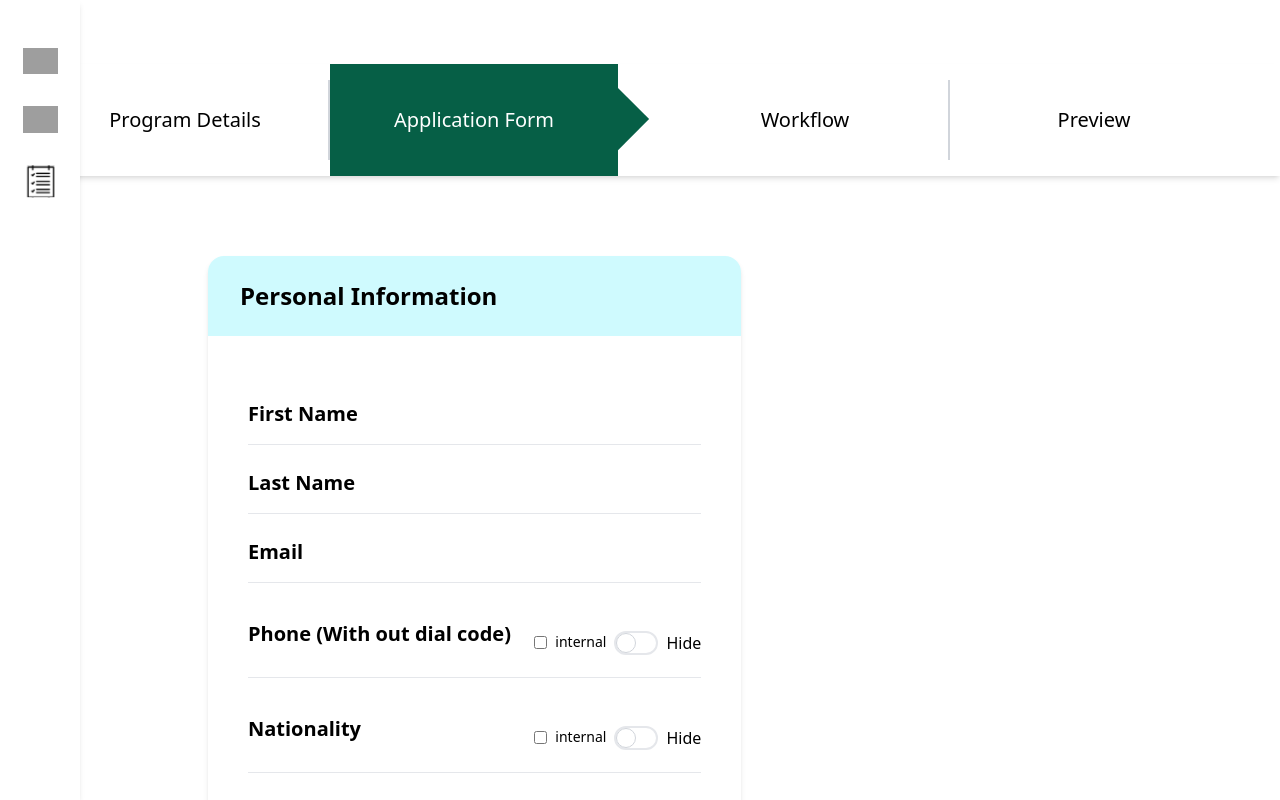
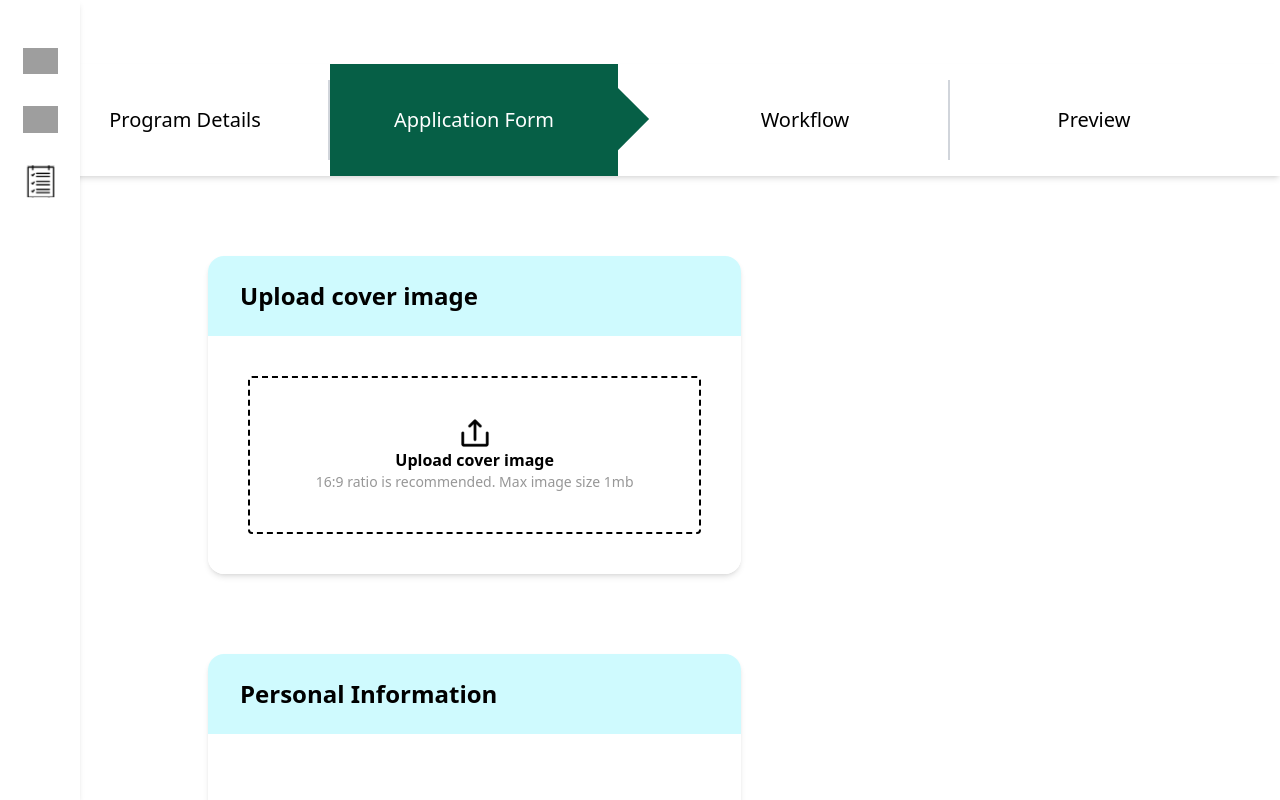
Before and after one commit to m3tesim/CP-FE, a React (Vite) app: page / in a window 1280 px wide. Shown: the top 800 px of the page. Built offline with nearby package versions, Linux system fonts and the light colour scheme; grey boxes are pictures that could not be loaded.

Commit message:
create image Uploder

```diff
--- a/src/Pages/ApplicationForm.tsx
+++ b/src/Pages/ApplicationForm.tsx
@@ -1,9 +1,11 @@
+import ImageUploader from "../components/ImageUploader";
 import PersonalInformationForm from "../components/PersonalInformationForm";
 import ProfileForm from "../components/ProfileForm";
 
 export default function ApplicationForm() {
   return (
     <>
+      <ImageUploader />
       <PersonalInformationForm />
       <ProfileForm />
     </>
--- a/src/components/CustomQuestion.tsx
+++ b/src/components/CustomQuestion.tsx
@@ -7,7 +7,7 @@ import {
 } from "react";
 import QuestionType from "./QuestionType";
 import Select from "./formElements/Select";
-import DeleteQuestion from "./formElements/Delete";
+import Delete from "./formElements/Delete";
 import FormContainer from "./FormContainer";
 import { CustomQuestion } from "../context/contextTypes";
 import { v4 as uuidv4 } from "uuid";
@@ -70,7 +70,7 @@ const CustomQuestions = ({
 
         <div className="mt-14 cursor-pointer flex flex-row justify-between">
           <span onClick={() => closeNewQuestion(false)}>
-            <DeleteQuestion />
+            <Delete text="Delete question" />
           </span>
 
           <button
--- /dev/null
+++ b/src/components/ImageUploader.tsx
@@ -0,0 +1,65 @@
+/* eslint-disable @typescript-eslint/ban-ts-comment */
+import FormContainer from "./FormContainer";
+import Upload from "../assets/Upload.svg";
+import { ChangeEvent, useState } from "react";
+import Delete from "./formElements/Delete";
+
+export default function ImageUploader() {
+  const [image, setImage] = useState<string | null>(null);
+
+  const handleChange = (e: ChangeEvent<HTMLInputElement>) => {
+    if (e.target.files) {
+      const file = e.target.files[0];
+      const reader = new FileReader();
+      reader.onload = (e: ProgressEvent<FileReader>) => {
+        // @ts-ignore
+        setImage(e.target.result as string);
+      };
+      reader.readAsDataURL(file);
+    }
+  };
+
+  const deleteImage = () => {
+    setImage(null);
+  };
+  console.log(image, "url");
+  return (
+    <FormContainer title="Upload cover image">
+      <div>
+        {image ? (
+          <div>
+            <img src={image} width="600" alt="Cover" />
+
+            <div className="mt-4 cursor-pointer" onClick={() => deleteImage()}>
+              <Delete text="Delete & re-upload" />
+            </div>
+          </div>
+        ) : (
+          <div>
+            <input
+              onChange={(e) => handleChange(e)}
+              className="hidden"
+              type="file"
+              accept="image/*"
+              name="input-file-upload"
+              id="input-file-upload"
+            />
+            <label
+              id="label-file-upload"
+              htmlFor="input-file-upload"
+              className=" flex cursor-pointer flex-col items-center rounded border-2 border-dashed p-10 text-center border-black"
+            >
+              <div className="">
+                <img src={Upload} width="30" height="30" />
+              </div>
+              <p className=" font-Poppins font-semibold">Upload cover image</p>
+              <span className="font-medium text-[#979797] font-Poppins text-sm ">
+                16:9 ratio is recommended. Max image size 1mb
+              </span>
+            </label>
+          </div>
+        )}
+      </div>
+    </FormContainer>
+  );
+}
--- a/src/components/formElements/Delete.tsx
+++ b/src/components/formElements/Delete.tsx
@@ -1,15 +1,14 @@
-//import { XMarkIcon } from "@heroicons/react/24/solid";
 import X from "../../assets/x.svg";
 
-const DeleteQuestion = () => {
+const Delete = ({ text }: { text: string }) => {
   return (
-    <div>
+    <div className="">
       <div className="flex  gap-3 text-red-800 font-bold">
         <img src={X} width={24} height={24} />
-        <p className="mt-1">Delete question</p>
+        <p className="mt-1">{text}</p>
       </div>
     </div>
   );
 };
 
-export default DeleteQuestion;
+export default Delete;
```
Also changed, not shown: src/assets/Upload.svg (added).
